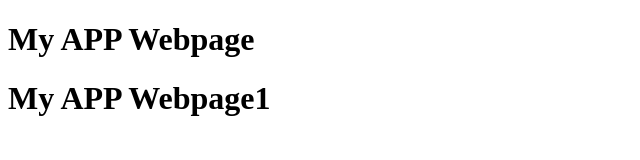
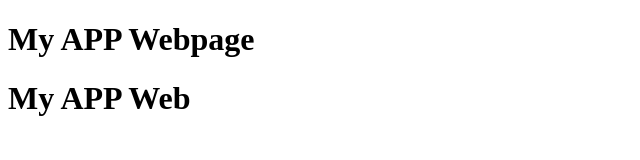
Before and after one commit to viniciusmagnani/SITE, a plain HTML site: page SITE/index.html in a window 1280 px wide. Shown: the whole page, without its empty margins (0-640 px from the left). Drawn offline with Linux system fonts and the light colour scheme.

Commit message:
Update index.html
teste

```diff
--- a/SITE/index.html
+++ b/SITE/index.html
@@ -7,6 +7,6 @@
 </head>
 <body>
     <h1>My APP Webpage</h1>
-    <h1>My APP Webpage1</h1>
+    <h1>My APP Web</h1>
 </body>
 </html>
```
